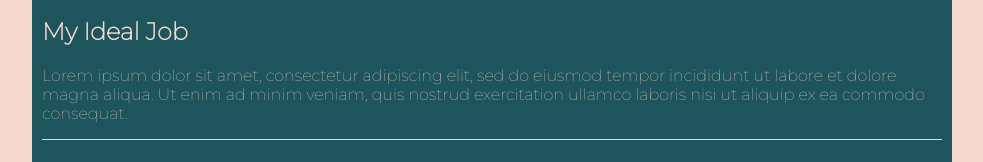
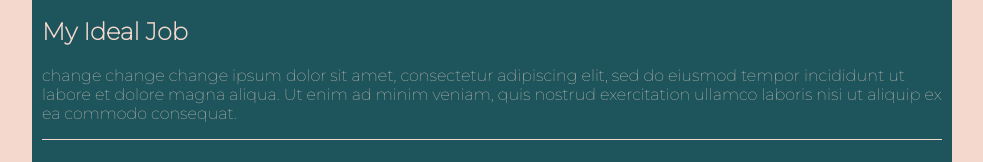
Before and after one commit to anneshars/Assignment1, a plain HTML site: page index.html in a window 1280 px wide. Shown: the part 581-743 px from the top of the page, without its empty margins (148-1131 px from the left). Drawn offline with Linux system fonts and the light colour scheme.

Commit message:
First remote commit

```diff
--- a/index.html
+++ b/index.html
@@ -29,18 +29,24 @@
         <div id= "mainArea">
             <section>
                 <article>
-                    <div class = "sectionTitle">  <h2>About Me</h2></div>
+                    <div class = "sectionTitle">
+                        <h2>About Me</h2>
+                    </div>
                     <div class = "content">
-                    <p>My name is Annesha, and I am a 23-year-old Software Tester, with one and a half years of experience in the IT industry. After moving along the east coast of Australia, I have now settled in Brisbane Queensland, where I live with my long-term partner and my childhood dog ‘Bear’. In the next few years, I plan to move to Melbourne, however for now Brisbane is home. </p>
-                    <p>In my spare time, I like to embrace creative hobbies such as knitting and sewing, and make a great effort to maintain my health with strength training workouts and walks to reduce the impacts of my chronic pain condition. </p></div>
+                        <p>My name is Annesha, and I am a 23-year-old Software Tester, with one and a half years of experience in the IT industry. After moving along the east coast of Australia, I have now settled in Brisbane Queensland, where I live with my long-term partner and my childhood dog ‘Bear’. In the next few years, I plan to move to Melbourne, however for now Brisbane is home. </p>
+                        <p>In my spare time, I like to embrace creative hobbies such as knitting and sewing, and make a great effort to maintain my health with strength training workouts and walks to reduce the impacts of my chronic pain condition. </p>
+                    </div>
                 </article>
             </section>
 
             <section>
                 <article>
-                    <div class = "sectionTitle"><h2>My Ideal Job</h2></div>
+                    <div class = "sectionTitle">
+                        <h2>My Ideal Job</h2>
+                    </div>
                     <div class = "content">
-                    <p>Lorem ipsum dolor sit amet, consectetur adipiscing elit, sed do eiusmod tempor incididunt ut labore et dolore magna aliqua. Ut enim ad minim veniam, quis nostrud exercitation ullamco laboris nisi ut aliquip ex ea commodo consequat.</p></div>
+                        <p>change change change ipsum dolor sit amet, consectetur adipiscing elit, sed do eiusmod tempor incididunt ut labore et dolore magna aliqua. Ut enim ad minim veniam, quis nostrud exercitation ullamco laboris nisi ut aliquip ex ea commodo consequat.</p>
+                    </div>
                 </article>
             </section>
 
```
